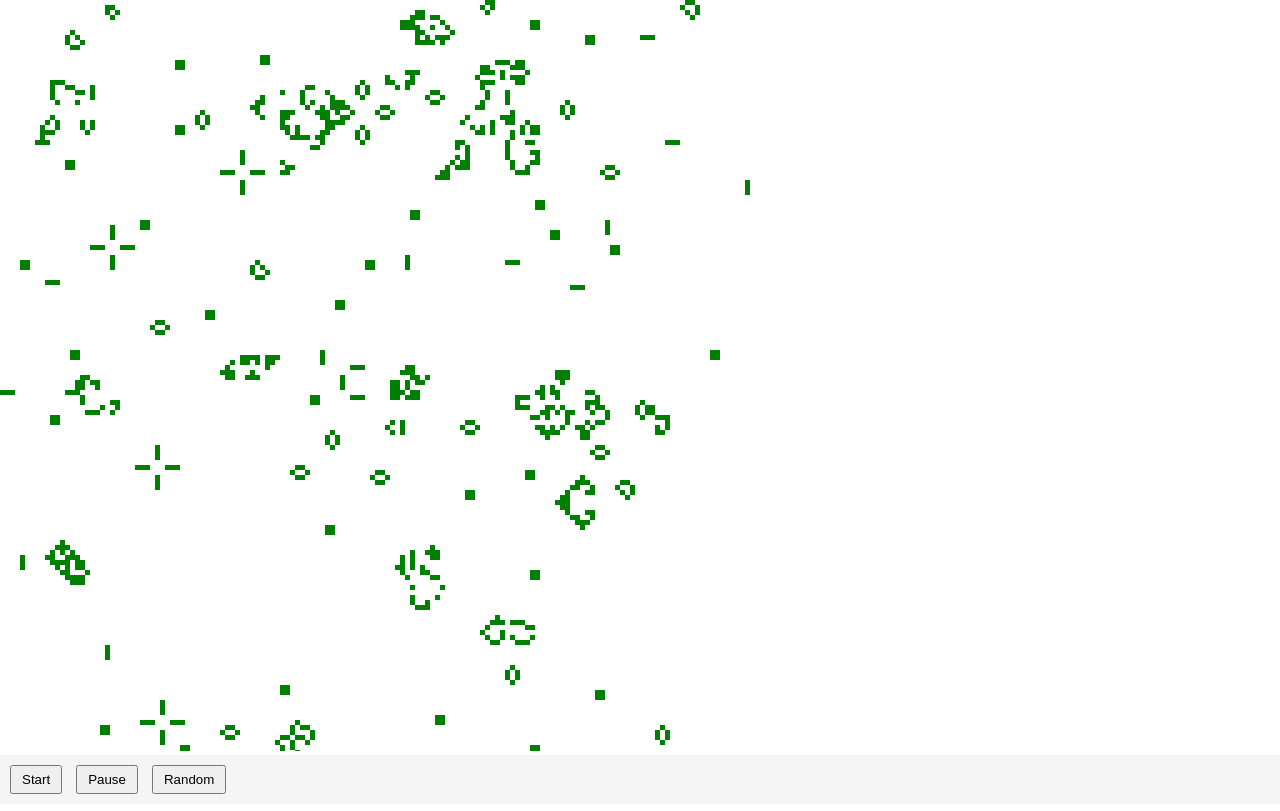
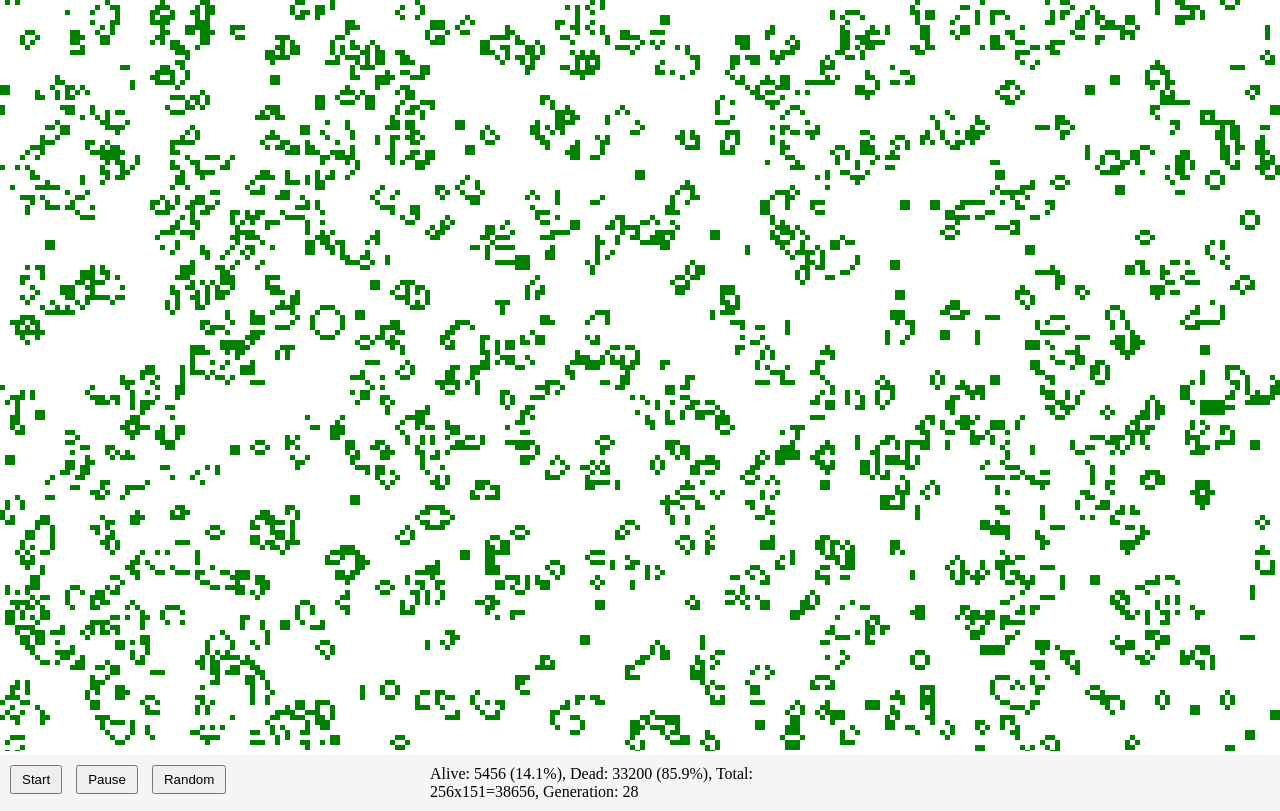
Before and after one commit to egmen/game-of-life, a website built with Vite: page index.html in a window 1280 px wide. Both pictures are taken after a click on the button "Start". Built offline with nearby package versions, Linux system fonts and the light colour scheme.

Commit message:
statistics

```diff
--- a/index.html
+++ b/index.html
@@ -12,9 +12,18 @@
         <canvas id="canvas"></canvas>
       </div>
       <div class="board">
-        <button id="start">Start</button>
-        <button id="pause">Pause</button>
-        <button id="random">Random</button>
+        <div>
+          <button id="start">Start</button>
+          <button id="pause">Pause</button>
+          <button id="random">Random</button>
+        </div>
+        <div>
+          <p>
+            Alive: <span id="alive">0</span>, Dead: <span id="dead">0</span>,
+            Total: <span id="total">0</span>, Generation:
+            <span id="generation">0</span>
+          </p>
+        </div>
       </div>
     </div>
     <script type="module" src="src/main.js"></script>
--- a/src/game-board.js
+++ b/src/game-board.js
@@ -7,6 +7,8 @@ export class GameBoard {
   canvas;
   cellSize = 5;
 
+  generation = 0;
+
   constructor(canvas) {
     this.canvas = canvas;
     this.canvas.parentElement.addEventListener(
@@ -15,6 +17,10 @@ export class GameBoard {
     );
     this.game = new Game();
     this.resizeCanvas();
+  }
+
+  get gameSize() {
+    return this.game.width * this.game.height;
   }
 
   resizeCanvas() {
@@ -34,18 +40,31 @@ export class GameBoard {
   }
 
   draw() {
-    this.game.cells.forEach((row, rowIndex) => {
-      row.forEach((cell, colIndex) => {
+    let alive = 0;
+    this.game.cells.forEach((row, x) => {
+      row.forEach((cell, y) => {
         if (cell) {
-          this.drawCell(rowIndex, colIndex);
+          alive++;
+          this.drawCell(y, x);
         }
       });
     });
+    document.getElementById("alive").innerHTML = `${alive} (${(
+      (alive / this.gameSize) *
+      100
+    ).toFixed(1)}%)`;
+    document.getElementById("dead").innerHTML = `${this.gameSize - alive} (${(
+      (1 - alive / this.gameSize) *
+      100
+    ).toFixed(1)}%)`;
+    document.getElementById(
+      "total"
+    ).innerHTML = `${this.game.width}x${this.game.height}=${this.gameSize}`;
   }
 
-  drawCell(rowIndex, colIndex) {
-    const x = colIndex * this.cellSize;
-    const y = rowIndex * this.cellSize;
+  drawCell(xIndex, yIndex) {
+    const x = yIndex * this.cellSize;
+    const y = xIndex * this.cellSize;
     this.canvasCtx.fillStyle = "green";
     this.canvasCtx.fillRect(x, y, this.cellSize, this.cellSize);
   }
@@ -56,6 +75,8 @@ export class GameBoard {
 
   nextMove() {
     this.game.next();
+    this.generation++;
+    document.getElementById("generation").innerHTML = this.generation;
     this.redraw();
   }
 
@@ -69,6 +90,7 @@ export class GameBoard {
   }
 
   random() {
+    this.generation = 0;
     this.game.random();
     this.redraw();
   }
--- a/src/game.js
+++ b/src/game.js
@@ -11,7 +11,7 @@ export class Game {
 
   random() {
     this.cells = Array.from({ length: this.width }).map(() =>
-      Array.from({ length: this.height }).map(() => Math.random() > 0.9)
+      Array.from({ length: this.height }).map(() => Math.random() > 0.5)
     );
   }
 
@@ -33,8 +33,21 @@ export class Game {
       })
     );
   }
+  getLiveNeighborsCount(xIndex, yIndex) {
+    const diff = [-1, 0, 1];
+    const neighboursDiffs = diff
+      .map((xDiff) => diff.map((yDiff) => [xDiff, yDiff]))
+      .flat()
+      .filter(([xDiff, yDiff]) => xDiff !== 0 || yDiff !== 0);
 
-  getLiveNeighborsCount(xIndex, yIndex) {
+    return neighboursDiffs
+      .map(([xDiff, yDiff]) =>
+        this.cells.at(xIndex + xDiff)?.at(yIndex + yDiff)
+      )
+      .filter((isLive) => isLive).length;
+  }
+
+  getLiveNeighborsCount1(xIndex, yIndex) {
     const diff = [-1, 0, 1];
     return diff
       .map((xDiff) =>
--- a/src/style.css
+++ b/src/style.css
@@ -2,6 +2,10 @@
   margin: 0;
   padding: 0;
   box-sizing: border-box;
+}
+
+::-webkit-scrollbar {
+  display: none;
 }
 
 html,
@@ -23,6 +27,8 @@ body {
 .board {
   padding: 10px;
   background-color: #f5f5f5;
+  display: grid;
+  grid-template-columns: repeat(3, 1fr);
 }
 
 button {
```
